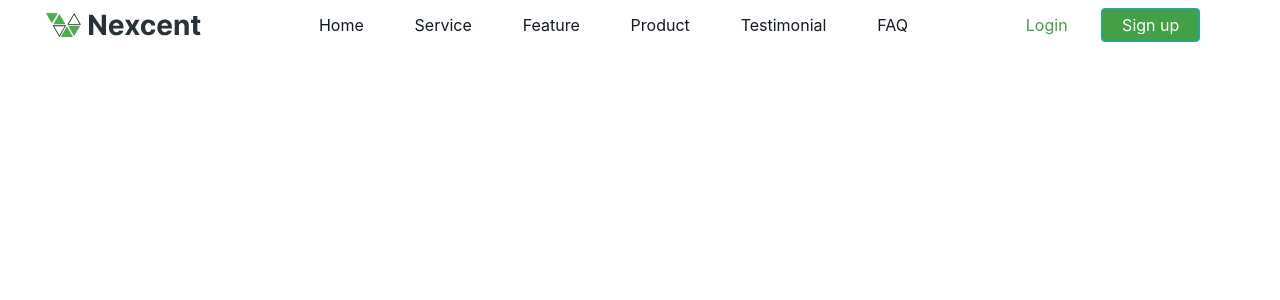
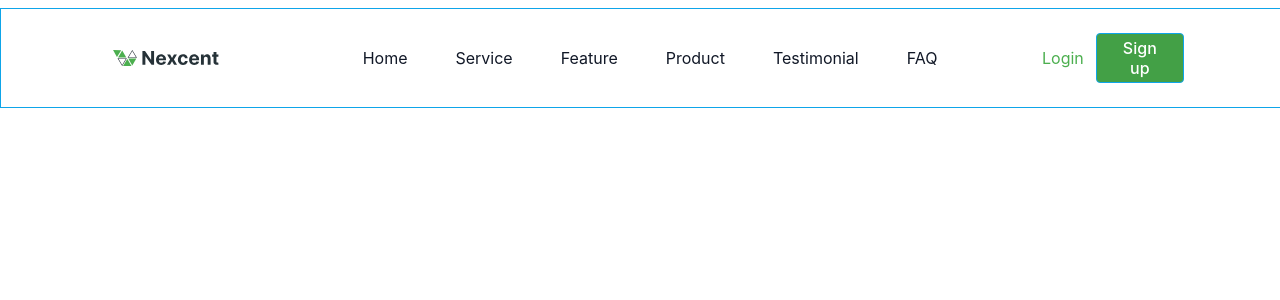
Before and after one commit to GaneshGourav/responsiveweb_page, a React (Create React App) app: page / in a window 1280 px wide. Shown: the top 300 px of the page. Built offline with nearby package versions, Linux system fonts and the light colour scheme.

Commit message:
style changed in navbar

```diff
--- a/src/components/Navbar.jsx
+++ b/src/components/Navbar.jsx
@@ -1,14 +1,13 @@
-import logo from "../assests/Logo (1).svg"
+import logo from "../assests/Logo (1).svg";
 
-export const Navbar = () =>{
-
-
-    return <>
-
-
-    <div className="flex  justify-around h-84 w-1440 align-baseline items-center mt-2">
-<div><img src={logo} alt="logo" /></div>
-<div className="flex justify-around w-1/2 text-gray-900">
+export const Navbar = () => {
+  return (
+    <>
+      <div className="inline-flex gap-36 px-28 py-6 border border-sky-500 justify-around h-84 w-1440 align-baseline items-center mt-2">
+        <div>
+          <img src={logo} alt="logo" />
+        </div>
+        <div className="flex justify-around w-1/2 text-gray-900 font-[Inter] gap-12 text-base font-normal leading-6">
           <p>Home</p>
           <p>Service</p>
           <p>Feature</p>
@@ -16,14 +15,13 @@ export const Navbar = () =>{
           <p>Testimonial</p>
           <p>FAQ</p>
         </div>
-<div className="flex justify-between  items-center w-52 text-[#43A046]">
+        <div className="flex justify-between  items-center gap-3 w-52 text-[#4CAF4F] font-[Inter] ">
           <p>Login</p>
-    <p className="border border-sky-500  py-1 m-auto bg-[#43A046] text-white px-5 rounded ">Sign up</p>
+          <p className="border border-sky-500  py-1 m-auto bg-[#43A046] text-white px-5 rounded font-medium leading-5 font-[Inter]  ">
+            Sign up
+          </p>
         </div>
-
-
       </div>
-
-
     </>
-}
+  );
+};
```
Also changed, not shown: src/components/Home.jsx (added, +7 -0 lines). Lines whose indentation alone changed are shown as unchanged.
